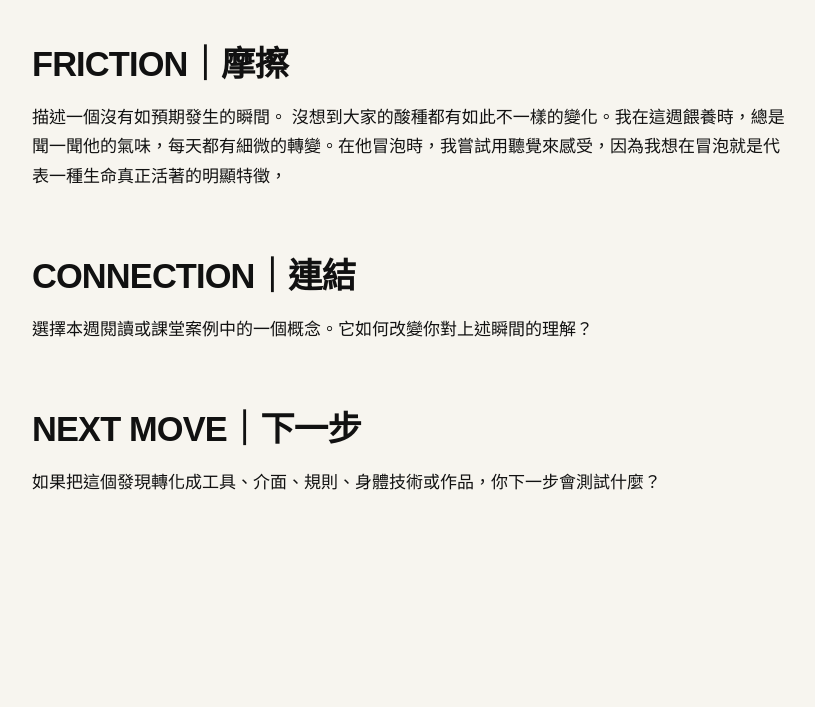
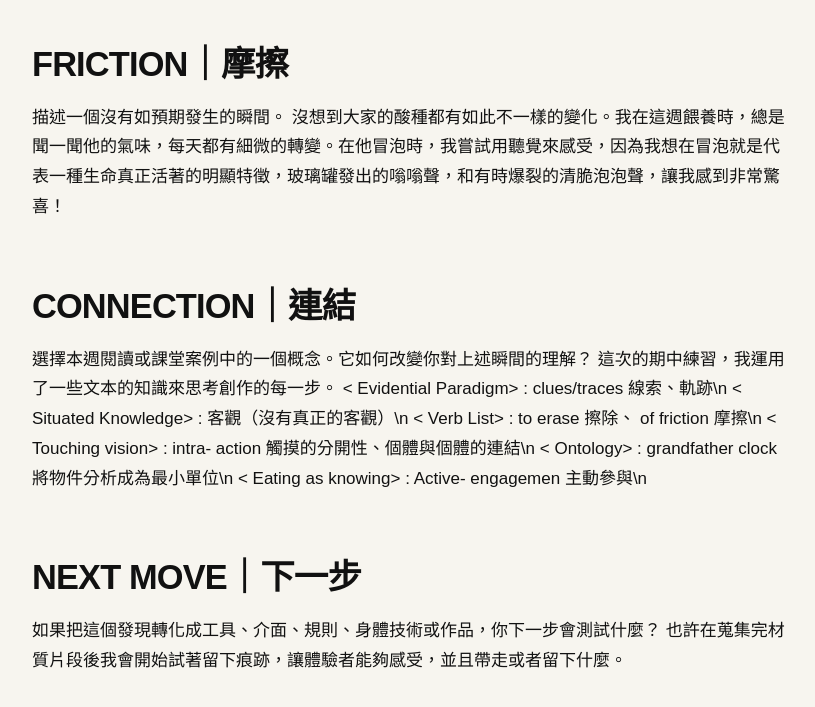
Before and after one commit to stu113590073/fieldworkarchive, a Jekyll site: the page built from weeks/week-07.md, in a window 1280 px wide and 1400 px high, scrolled down 962 px. Shown: the part 617-1324 px from the top of the window, without its empty margins (48-863 px from the left). Built offline with Jekyll 4.4.1, drawn with Linux system fonts in a browser that asks for light colours; before the commit the page ends 2183 px from its top, so only the background shows below that.

Commit message:
Update week-07.md

```diff
--- a/weeks/week-07.md
+++ b/weeks/week-07.md
@@ -22,14 +22,21 @@ permalink: /weeks/week-07/
 ## FRICTION｜摩擦
 
 描述一個沒有如預期發生的瞬間。
-沒想到大家的酸種都有如此不一樣的變化。我在這週餵養時，總是聞一聞他的氣味，每天都有細微的轉變。在他冒泡時，我嘗試用聽覺來感受，因為我想在冒泡就是代表一種生命真正活著的明顯特徵，
+沒想到大家的酸種都有如此不一樣的變化。我在這週餵養時，總是聞一聞他的氣味，每天都有細微的轉變。在他冒泡時，我嘗試用聽覺來感受，因為我想在冒泡就是代表一種生命真正活著的明顯特徵，玻璃罐發出的嗡嗡聲，和有時爆裂的清脆泡泡聲，讓我感到非常驚喜！
 
 
 
 ## CONNECTION｜連結
 
 選擇本週閱讀或課堂案例中的一個概念。它如何改變你對上述瞬間的理解？
-
+這次的期中練習，我運用了一些文本的知識來思考創作的每一步。
+< Evidential Paradigm> : clues/traces 線索、軌跡\n
+< Situated Knowledge> : 客觀（沒有真正的客觀）\n
+< Verb List> : to erase 擦除、 of friction 摩擦\n
+< Touching vision> : intra- action 觸摸的分開性、個體與個體的連結\n
+< Ontology> : grandfather clock 將物件分析成為最小單位\n
+< Eating as knowing> : Active- engagemen 主動參與\n
 ## NEXT MOVE｜下一步
 
 如果把這個發現轉化成工具、介面、規則、身體技術或作品，你下一步會測試什麼？
+也許在蒐集完材質片段後我會開始試著留下痕跡，讓體驗者能夠感受，並且帶走或者留下什麼。
```
